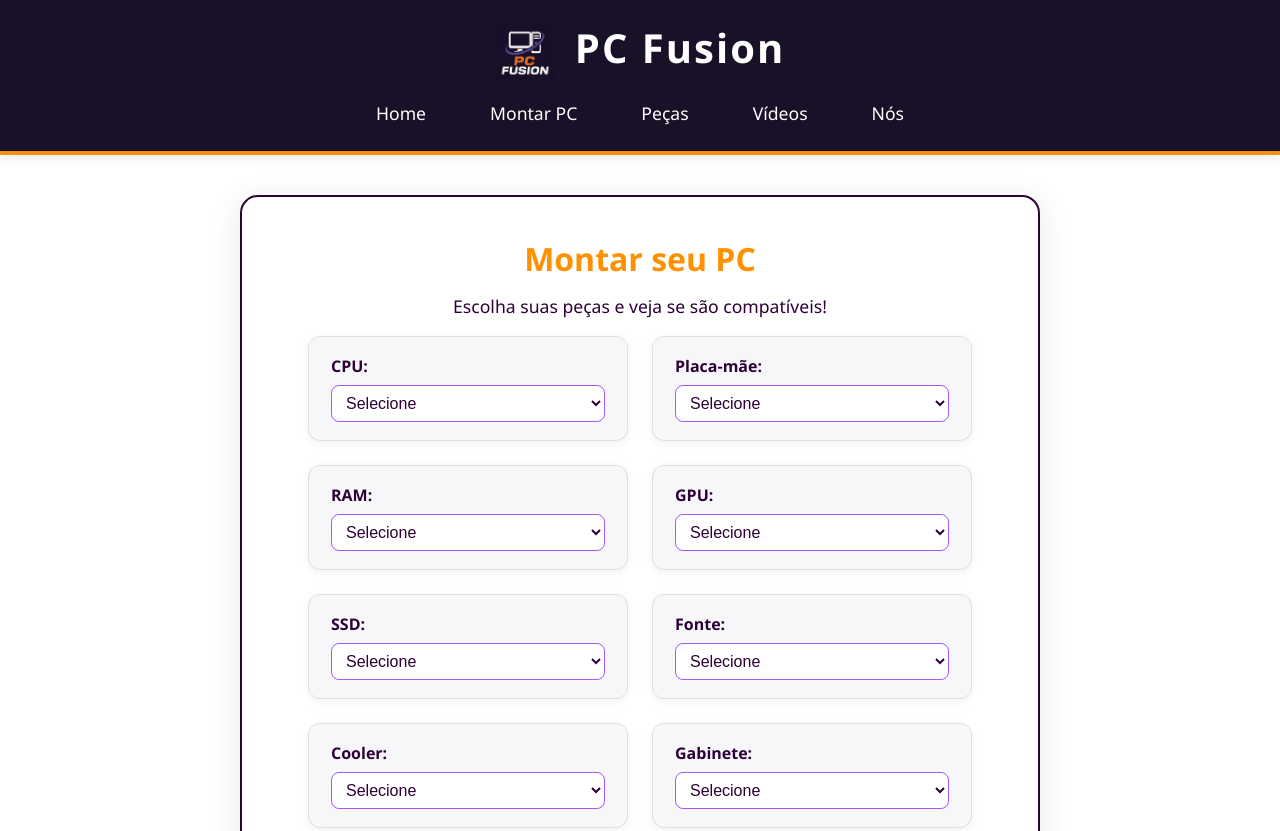
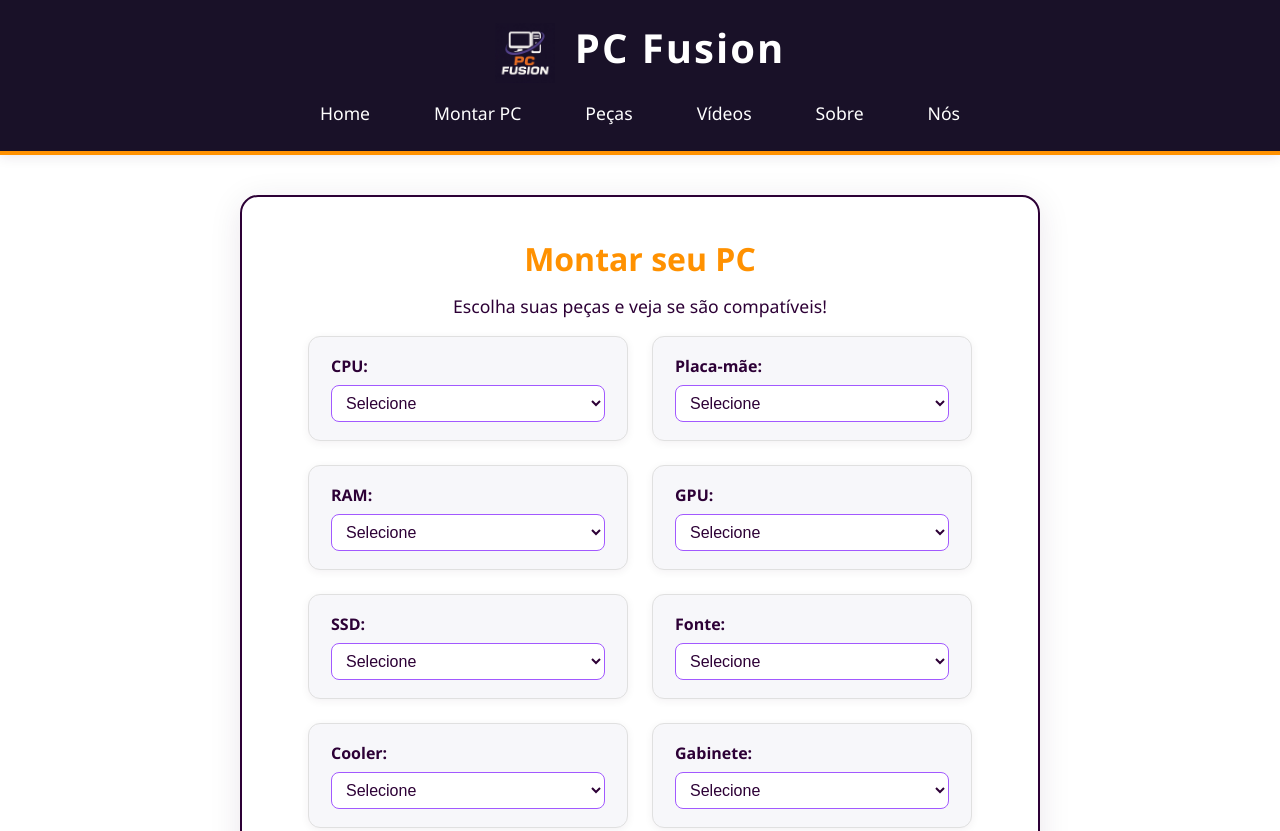
Before and after one commit to Jorginho021/PC-Fusion, a plain HTML site: page build.html in a window 1280 px wide. Shown: the top 831 px of the page. Drawn offline with Linux system fonts and the light colour scheme.

Commit message:
Update build.html

```diff
--- a/build.html
+++ b/build.html
@@ -16,7 +16,8 @@
       <a href="index.html">Home</a>
       <a href="build.html">Montar PC</a>
       <a href="pecas.html">Peças</a>
-      <a href="Videos.html">Vídeos</a>
+         <a href="Videos.html">Vídeos</a>
+      <a href="Sobre.html">Sobre</a>
       <a href="desenvolvedores.html">Nós</a>
     </nav>
   </header>
```
